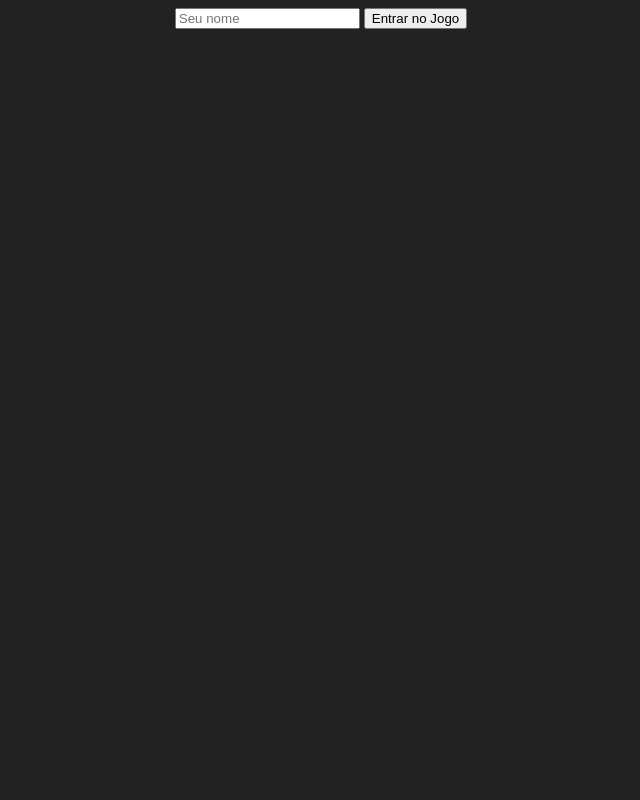
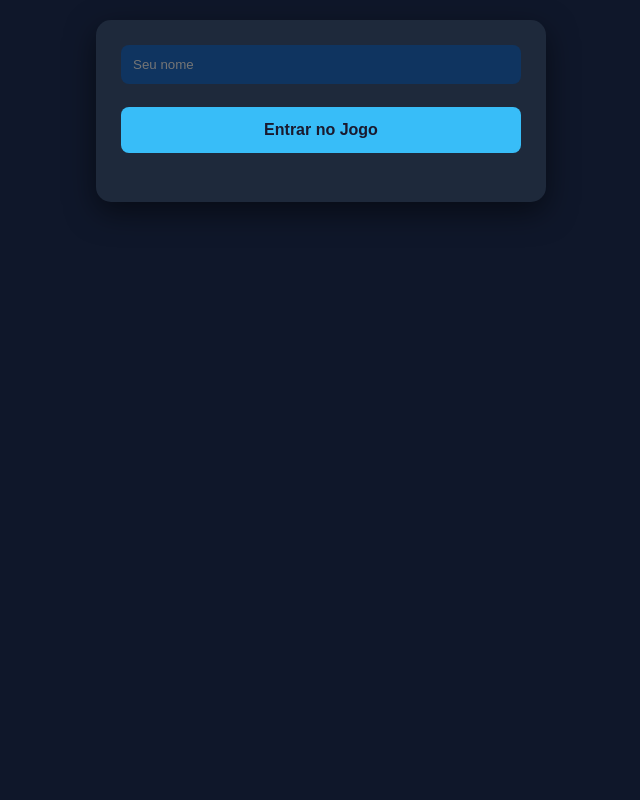
Before and after one commit to guilhermelirar/quiz_bandeiras, a Flask app: page / in a window 1280 px wide. Shown: the whole page, without its empty margins (319-959 px from the left). Run offline with Flask 3, Linux system fonts and the light colour scheme; some libraries are stand-ins or nearby versions.

Commit message:
melhorando aparencia

```diff
--- a/app.py
+++ b/app.py
@@ -137,3 +137,6 @@ def handle_ans(data):
         return
 
     emit("update_round", room["players"], to=data["room_id"])
+
+if __name__ == "__main__":
+    socketio.run(app, host='0.0.0.0', port=5000, debug=True)
--- /dev/null
+++ b/static/css/style.css
@@ -0,0 +1,136 @@
+:root {
+    --bg-color: #0f172a;
+    --card-bg: #1e293b;
+    --accent: #38bdf8; /* Mudei para um azul celeste/ciano que harmoniza melhor */
+    --text: #f8fafc;
+    --button-hover: #0ea5e9;
+    --error: #fb7185;
+}
+
+body {
+    background-color: var(--bg-color);
+    color: var(--text);
+    font-family: 'Segoe UI', Roboto, Helvetica, Arial, sans-serif;
+    margin: 0;
+    display: flex;
+    flex-direction: column;
+    align-items: center;
+    min-height: 100vh;
+    padding: 20px;
+    box-sizing: border-box;
+}
+
+#lobby, #jogo {
+    width: 100%;
+    max-width: 400px;
+    background: var(--card-bg);
+    padding: 25px;
+    border-radius: 15px;
+    box-shadow: 0 10px 30px rgba(0,0,0,0.5);
+    text-align: center;
+}
+
+input {
+    width: 100%;
+    padding: 12px;
+    margin-bottom: 15px;
+    border-radius: 8px;
+    border: none;
+    background: #0f3460;
+    color: white;
+    box-sizing: border-box;
+}
+
+button {
+    width: 100%;
+    padding: 14px;
+    margin: 8px 0;
+    border: none;
+    border-radius: 8px;
+    background-color: var(--accent);
+    color: #1a1a2e;
+    font-weight: bold;
+    font-size: 1rem;
+    cursor: pointer;
+    transition: transform 0.1s, background-color 0.2s;
+}
+
+button:hover {
+    background-color: var(--button-hover);
+    transform: translateY(-2px);
+}
+
+#placar {
+    display: flex;
+    justify-content: space-around;
+    margin-bottom: 20px;
+    font-size: 0.9rem;
+    flex-wrap: wrap;
+    gap: 10px;
+}
+
+.player-card {
+    background: rgba(255,255,255,0.05);
+    padding: 8px 12px;
+    border-radius: 5px;
+    border-bottom: 2px solid var(--accent);
+}
+
+#bandeira {
+    width: 100%;
+    max-width: 250px;
+    height: auto;
+    border-radius: 8px;
+    margin: 20px 0;
+    box-shadow: 0 5px 15px rgba(0,0,0,0.3);
+}
+
+#opcoes button {
+    background-color: #0f3460;
+    color: white;
+    text-align: left;
+    padding-left: 20px;
+    border: 1px solid #16213e;
+}
+
+#opcoes button:hover {
+    background-color: #533483;
+}
+
+#ans {
+    color: var(--accent);
+    margin: 10px 0;
+    font-weight: bold;
+    min-height: 1.2em;
+}
+
+#btnpronto {
+    background-color: #e94560;
+    color: white;
+    margin-top: 20px;
+}
+
+/* Quando a opção for a correta */
+.btn-correct {
+    background-color: #4ecca3 !important; /* Verde */
+    color: #1a1a2e !important;
+}
+
+/* Cor para erro */
+.btn-incorrect {
+    background-color: #fb7185 !important;
+    color: white !important;
+    opacity: 1 !important;
+}
+
+/* Quando o player errar ou para as outras opções */
+.btn-fade {
+    opacity: 0.5;
+    pointer-events: none; /* Impede cliques extras */
+}
+
+/* Quando o botão de pronto for clicado */
+.btn-ready-active {
+    background-color: #4ecca3 !important;
+    color: #1a1a2e !important;
+}
--- a/templates/index.html
+++ b/templates/index.html
@@ -1,10 +1,13 @@
 <!DOCTYPE html>
-<html>
+<html lang="pt-br">
 <head>
+    <meta charset="UTF-8">
+    <meta name="viewport" content="width=device-width, initial-scale=1.0">
     <title>Teste Quiz</title>
     <script src="https://cdn.socket.io/4.7.5/socket.io.min.js"></script>
+    <link rel="stylesheet" href="{{ url_for('static', filename='css/style.css') }}">
 </head>
-<body style="background: #222; color: white; text-align: center;">
+<body>
 
     <div id="lobby">
         <input type="text" id="username" placeholder="Seu nome">
@@ -15,107 +18,11 @@
     <div id="jogo" style="display:none">
         <h2 id="ans"></h2>
         <div id="placar"></div>
-        <img id="bandeira" src="" style="width: 200px; border: 2px solid #fff;">
+        <img id="bandeira" src="" alt="Bandeira">
         <div id="opcoes"></div>
         <button id="btnpronto" onclick="pronto()">Pronto</button>
     </div>
 
-    <script>
-        const socket = io();
-        let minha_room = "";
-        let meu_nome = "";
-        let ans = document.getElementById("ans");
-        let btnpronto = document.getElementById("btnpronto");
-        btnpronto.style.display = 'none';
-
-        function entrar() {
-            meu_nome = document.getElementById('username').value;
-            socket.emit('join_game', {username: meu_nome});
-        }
-
-        socket.on('waiting', (data) => {
-            document.getElementById('msg').innerText = data.msg;
-        });
-
-        socket.on('game_start', (room) => {
-            minha_room = room.id;
-            document.getElementById('lobby').style.display = 'none';
-            document.getElementById('jogo').style.display = 'block';
-            desenhar_round(room.round);
-            desenhar_placar(room.players);
-            ans.innerText = "";
-        });
-
-        socket.on('update_round', (placar) => {
-          desenhar_placar(placar);
-        });
-
-        socket.on('interval', (data) => {
-          desenhar_placar(data.placar);
-          ans.innerText = 'R: ' + data.answer;
-          btnpronto.style.display = 'block';
-          const opc = document.getElementById('opcoes');
-          opc.style.display = 'none';
-        });
-
-        let chosen = false;
-        socket.on('new_round', (room) => {
-          chosen = false;
-          desenhar_placar(room.players);
-          desenhar_round(room.round);
-          btnpronto.style.display = 'none';
-          ans.innerText = "";
-        });
-
-        function pronto() {
-          socket.emit('ready', {room_id: minha_room})
-          btnpronto.style.display = 'none';
-        }
-
-        function desenhar_placar(placar) {
-            const pldiv = document.getElementById("placar");
-            pldiv.innerHTML = '';
-
-            Object.values(placar).forEach(player => {
-              const playerElement = document.createElement("div");
-              playerElement.style.margin = "10px";
-              playerElement.style.padding = "5px";
-              playerElement.style.borderBottom = "1px solid #444";
-
-              let statusIcon = "";
-              if (player.status === "correct") {
-                  statusIcon = " ✅";
-              } else if (player.status === "incorrect") {
-                  statusIcon = " ❌";
-              } else {
-                  statusIcon = "";
-              }
-
-              playerElement.innerText = `${player.username}: ${player.score} pts${statusIcon}`;
-
-              pldiv.appendChild(playerElement);
-            });
-        }
-
-        function desenhar_round(round) {
-            document.getElementById('bandeira').src =
-            `https://flagcdn.com/w320/${round.flag}.png`;
-            const div = document.getElementById('opcoes');
-            div.style.display = 'block';
-            div.innerHTML = '';
-
-            // round.options é um dict {code: name}
-            for (const [code, name] of Object.entries(round.options)) {
-                let btn = document.createElement('button');
-                btn.innerText = name;
-                btn.onclick = () => {
-                    if (chosen) return;
-                    socket.emit('send_ans', {room_id: minha_room, answer: code});
-                    chosen = true;
-                };
-                div.appendChild(btn);
-            }
-        }
-    </script>
+    <script src="{{ url_for('static', filename='js/game.js') }}"></script>
 </body>
 </html>
```
Also changed, not shown: static/js/game.js (added, +108 -0 lines).
